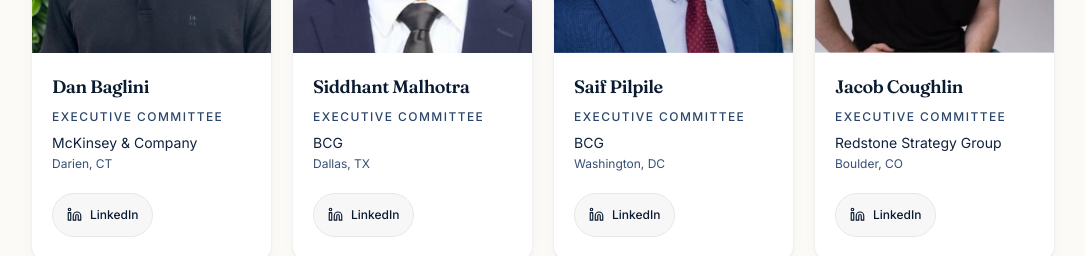
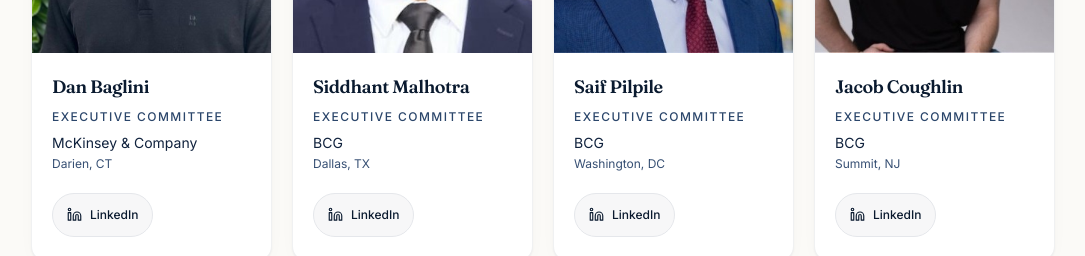
Before and after one commit to Baggs99/CC-Website, a React (Vite) app: page / in a window 1280 px wide. Shown: the part 7280-7536 px from the top of the page, without its empty margins (97-1182 px from the left). Built offline with nearby package versions, Linux system fonts and the light colour scheme.

Commit message:
Move Jacob Coughlin to BCG in Summit, NJ.
Co-authored-by: Cursor <cursoragent@cursor.com>

```diff
--- a/src/data/leadership.ts
+++ b/src/data/leadership.ts
@@ -69,8 +69,8 @@ export const leadership: Leader[] = [
     title: "Executive committee",
     initials: "JC",
     linkedin: "https://www.linkedin.com/in/jacobgcoughlin/",
-    employer: "Redstone Strategy Group",
-    city: "Boulder, CO",
+    employer: "BCG",
+    city: "Summit, NJ",
     photoFile: "jacob-coughlin.jpg",
   },
   {
```
